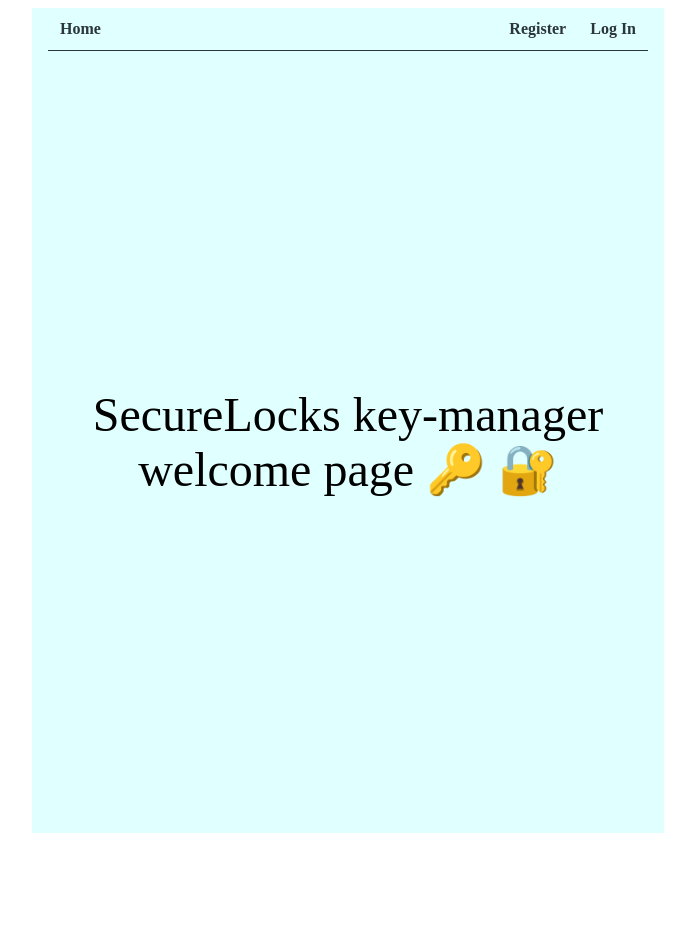
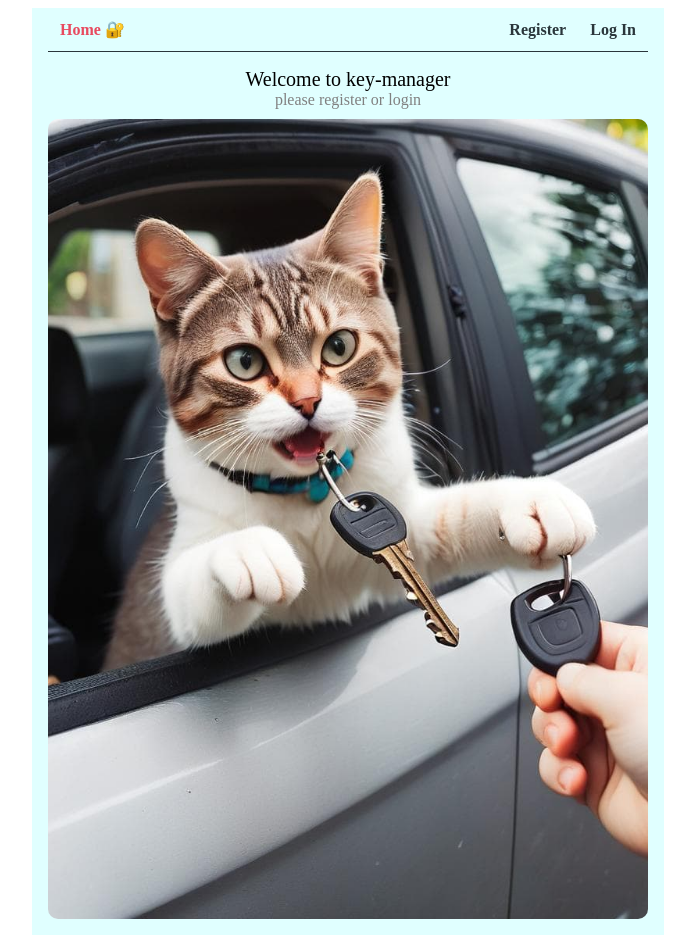
Before and after one commit to kornieiev/SLFront, a React (Vite) app: page / in a window 1280 px wide. Shown: the whole page, without its empty margins (292-987 px from the left). Before the commit the page ends 841 px from the top, so only its background shows below. Built offline with nearby package versions, Linux system fonts and the light colour scheme.

Commit message:
add some styles

```diff
--- a/package.json
+++ b/package.json
@@ -17,6 +17,7 @@
     "@mui/material": "^5.15.21",
     "@reduxjs/toolkit": "^2.2.6",
     "axios": "^1.7.2",
+    "classnames": "^2.5.1",
     "formik": "^2.4.6",
     "react": "^18.3.1",
     "react-dom": "^18.3.1",
--- a/src/components/AuthNav/AuthNav.jsx
+++ b/src/components/AuthNav/AuthNav.jsx
@@ -1,13 +1,24 @@
-import { NavLink } from 'react-router-dom';
-import css from './AuthNav.module.css';
+import { NavLink } from "react-router-dom";
+import classNames from "classnames";
+import css from "./AuthNav.module.css";
 
 export const AuthNav = () => {
   return (
     <div>
-      <NavLink className={css.link} to="/register">
+      <NavLink
+        className={({ isActive }) =>
+          classNames(css.link, { [css.activeLink]: isActive })
+        }
+        to='/register'
+      >
         Register
       </NavLink>
-      <NavLink className={css.link} to="/login">
+      <NavLink
+        className={({ isActive }) =>
+          classNames(css.link, { [css.activeLink]: isActive })
+        }
+        to='/login'
+      >
         Log In
       </NavLink>
     </div>
--- a/src/components/AuthNav/AuthNav.module.css
+++ b/src/components/AuthNav/AuthNav.module.css
@@ -6,6 +6,7 @@
   color: #2a363b;
 }
 
-.link.active {
+.activeLink {
   color: #e84a5f;
+  text-decoration: none;
 }
--- a/src/components/Navigation/Navigation.jsx
+++ b/src/components/Navigation/Navigation.jsx
@@ -1,4 +1,5 @@
 import { NavLink } from "react-router-dom";
+import classNames from "classnames";
 import { useAuth } from "../../hooks";
 import css from "./Navigation.module.css";
 
@@ -7,23 +8,47 @@ export const Navigation = () => {
 
   return (
     <nav>
-      <NavLink className={css.link} to='/'>
+      <NavLink
+        className={({ isActive }) =>
+          classNames(css.link, { [css.activeLink]: isActive })
+        }
+        to='/'
+      >
         Home
+        <span role='img' aria-label='Greeting icon'>
+          {" "}
+          🔐
+        </span>
       </NavLink>
       {isLoggedIn && (
         <>
           {role === "admin" ? (
-            <NavLink className={css.link} to='/keys'>
+            <NavLink
+              className={({ isActive }) =>
+                classNames(css.link, { [css.activeLink]: isActive })
+              }
+              to='/keys'
+            >
               Find/Change
             </NavLink>
           ) : (
-            <NavLink className={css.link} to='/keys'>
+            <NavLink
+              className={({ isActive }) =>
+                classNames(css.link, { [css.activeLink]: isActive })
+              }
+              to='/keys'
+            >
               Find key
             </NavLink>
           )}
 
           {role === "admin" && (
-            <NavLink className={css.link} to='/addKey'>
+            <NavLink
+              className={({ isActive }) =>
+                classNames(css.link, { [css.activeLink]: isActive })
+              }
+              to='/addKey'
+            >
               Add key
             </NavLink>
           )}
--- a/src/components/Navigation/Navigation.module.css
+++ b/src/components/Navigation/Navigation.module.css
@@ -4,8 +4,12 @@
   padding: 12px;
   font-weight: 700;
   color: #2a363b;
+  @media (max-width: 430px) {
+    font-size: 12px;
+  }
 }
 
-.link.active {
+.activeLink {
   color: #e84a5f;
+  text-decoration: none;
 }
--- a/src/components/UserMenu/UserMenu.jsx
+++ b/src/components/UserMenu/UserMenu.jsx
@@ -10,7 +10,11 @@ export const UserMenu = () => {
   return (
     <div className={css.wrapper}>
       <p className={css.username}>Welcome, {user.name}</p>
-      <button type='button' onClick={() => dispatch(logOut())}>
+      <button
+        className={css.btn}
+        type='button'
+        onClick={() => dispatch(logOut())}
+      >
         Logout
       </button>
     </div>
--- a/src/components/UserMenu/UserMenu.module.css
+++ b/src/components/UserMenu/UserMenu.module.css
@@ -6,4 +6,15 @@
 
 .username {
   font-weight: 700;
+  @media (max-width: 600px) {
+    display: none;
+  }
 }
+
+.btn {
+  border-radius: 5px;
+  border: none;
+  background-color: lightcoral;
+  padding: 3px 5px;
+  color: white;
+}
--- a/src/pages/Home.jsx
+++ b/src/pages/Home.jsx
@@ -1,27 +1,11 @@
-const styles = {
-  container: {
-    minHeight: "calc(100vh - 50px)",
-    display: "flex",
-    alignItems: "center",
-    justifyContent: "center",
-  },
-  title: {
-    fontWeight: 500,
-    fontSize: 48,
-    textAlign: "center",
-  },
-};
+import css from "./pages.module.css";
 
 export default function Home() {
   return (
-    <div style={styles.container}>
-      <h1 style={styles.title}>
-        SecureLocks key-manager welcome page
-        <span role='img' aria-label='Greeting icon'>
-          {" "}
-          🔑 🔐
-        </span>
-      </h1>
+    <div className={css.container}>
+      <h1 className={css.title}>Welcome to key-manager</h1>
+      <p className={css.text}>please register or login</p>
+      <div className={css.img}></div>
     </div>
   );
 }
--- a/src/pages/pages.module.css
+++ b/src/pages/pages.module.css
@@ -4,3 +4,38 @@
   margin-left: auto;
   margin-right: auto;
 }
+
+.container {
+  min-height: "calc(100vh - 50px)";
+  display: "flex";
+  align-items: "center";
+  justify-content: "center";
+}
+
+.title {
+  font-weight: 500;
+  font-size: 20px;
+  text-align: center;
+  margin: 0;
+  padding: 0;
+}
+
+.img {
+  background-image: url("../assets/bg-image.jpg");
+  background-size: cover; /* Обеспечивает покрытие всего элемента */
+  background-position: center; /* Центрирование изображения */
+  background-repeat: no-repeat; /* Отключает повторение изображения */
+  width: 100%;
+  height: 100vh; /* Высота 100% высоты видимого окна браузера */
+  border-radius: 10px;
+}
+
+.text {
+  margin-top: 0;
+  margin-bottom: 10px;
+  margin-left: auto;
+  padding: 0;
+  display: flex;
+  justify-content: center;
+  color: grey;
+}
```
Also changed, not shown: src/assets/bg-image.jpg (added), 1 other file (tests, documents, lock files or other folders).
